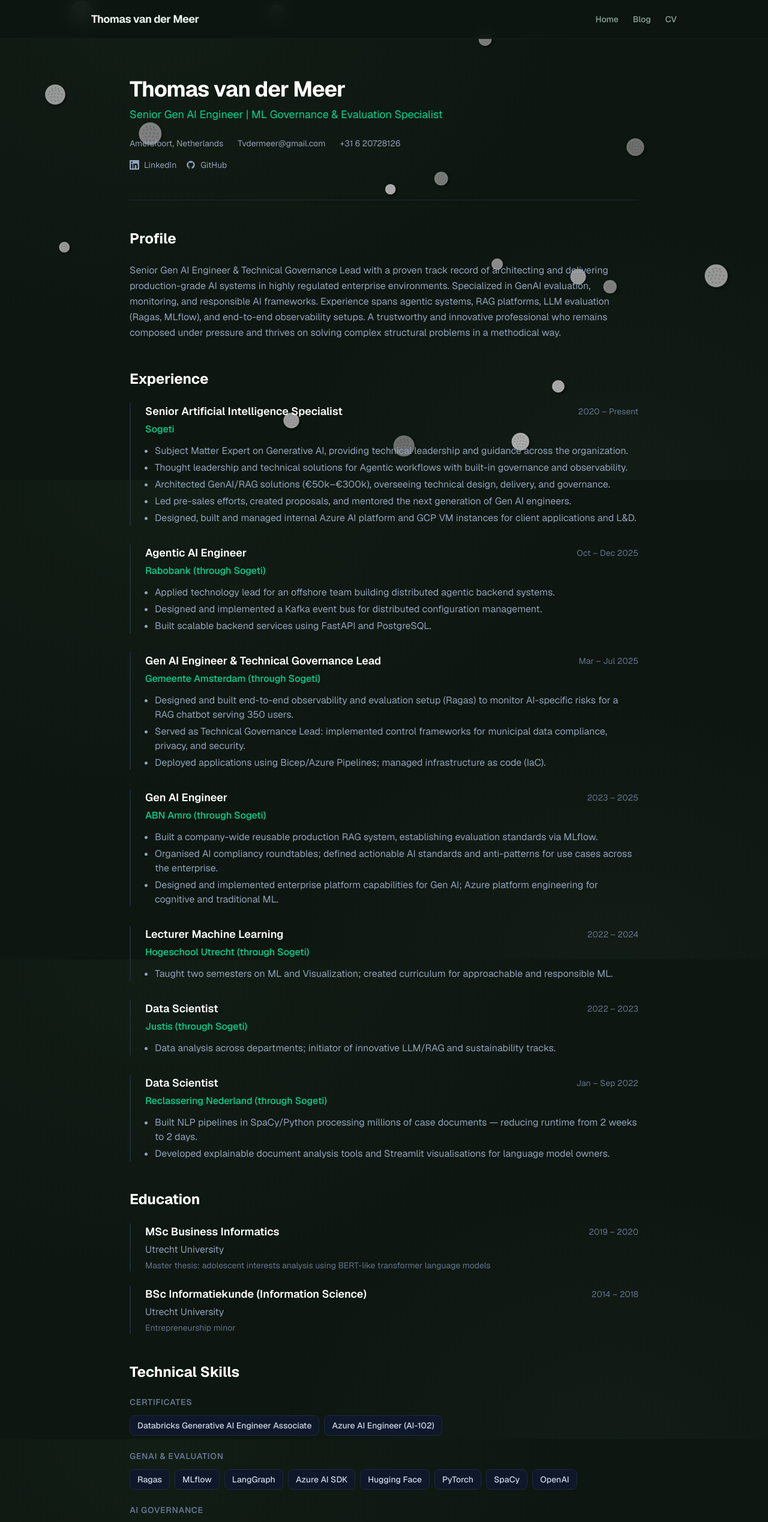
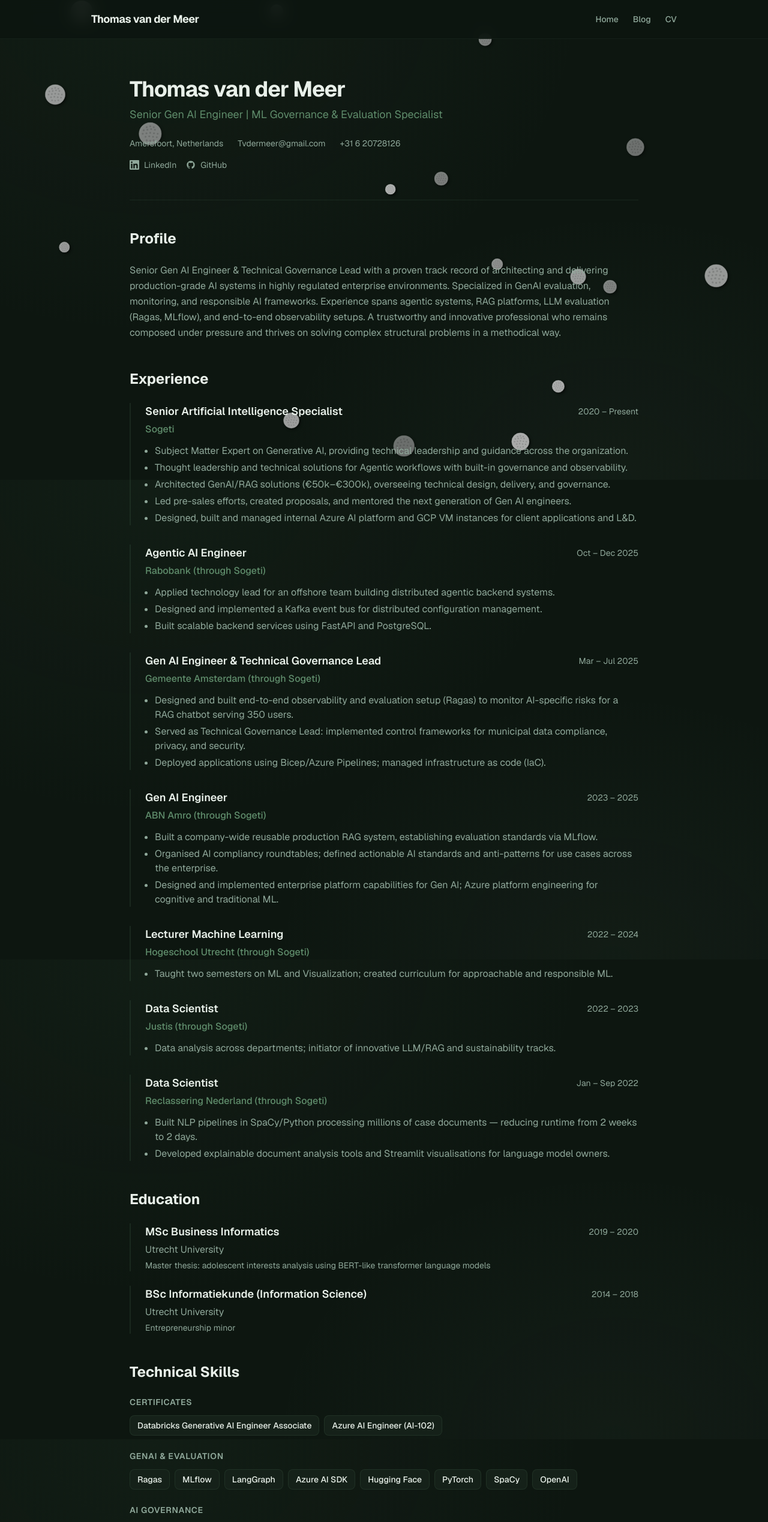
Before and after one commit to tvdermeer/homepage, a Next.js app: page /cv in a window 1280 px wide. Shown: the top 2538 px of the page at 60% size. Built offline with nearby package versions, Linux system fonts and the light colour scheme.

Commit message:
style: migrate CV and 404 pages to Forest Depths palette
Ultraworked with [Sisyphus](https://github.com/code-yeongyu/oh-my-openagent)

Co-authored-by: Sisyphus <clio-agent@sisyphuslabs.ai>

```diff
--- a/src/app/cv/page.tsx
+++ b/src/app/cv/page.tsx
@@ -116,14 +116,14 @@ const skills = [
 export default function CVPage() {
   return (
     <div className="mx-auto max-w-4xl px-4 py-16 sm:px-6">
-      <header className="mb-12 border-b border-slate-800 pb-12">
-        <h1 className="text-4xl font-bold tracking-tight text-white">Thomas van der Meer</h1>
-        <p className="mt-2 text-lg text-emerald-400">
+      <header className="mb-12 border-b border-[#5F8C6B]/15 pb-12">
+        <h1 className="text-4xl font-bold tracking-tight text-[#E8F0E9]">Thomas van der Meer</h1>
+        <p className="mt-2 text-lg text-[#5F8C6B]">
           Senior Gen AI Engineer | ML Governance & Evaluation Specialist
         </p>
-        <div className="mt-6 flex flex-wrap gap-x-6 gap-y-2 text-sm text-slate-400">
+        <div className="mt-6 flex flex-wrap gap-x-6 gap-y-2 text-sm text-[#8FA89A]">
           <span>Amersfoort, Netherlands</span>
-          <a href="mailto:Tvdermeer@gmail.com" className="hover:text-white transition-colors">
+          <a href="mailto:Tvdermeer@gmail.com" className="hover:text-[#5F8C6B] transition-colors">
             Tvdermeer@gmail.com
           </a>
           <span>+31 6 20728126</span>
@@ -133,7 +133,7 @@ export default function CVPage() {
             href={siteConfig.links.linkedin}
             target="_blank"
             rel="noopener noreferrer"
-            className="inline-flex items-center gap-2 text-sm text-slate-400 hover:text-white transition-colors"
+            className="inline-flex items-center gap-2 text-sm text-[#8FA89A] hover:text-[#5F8C6B] transition-colors"
           >
             <svg className="h-4 w-4" fill="currentColor" viewBox="0 0 24 24">
               <path d="M20.447 20.452h-3.554v-5.569c0-1.328-.027-3.037-1.852-3.037-1.853 0-2.136 1.445-2.136 2.939v5.667H9.351V9h3.414v1.561h.046c.477-.9 1.637-1.85 3.37-1.85 3.601 0 4.267 2.37 4.267 5.455v6.286zM5.337 7.433c-1.144 0-2.063-.926-2.063-2.065 0-1.138.92-2.063 2.063-2.063 1.14 0 2.064.925 2.064 2.063 0 1.139-.925 2.065-2.064 2.065zm1.782 13.019H3.555V9h3.564v11.452zM22.225 0H1.771C.792 0 0 .774 0 1.729v20.542C0 23.227.792 24 1.771 24h20.451C23.2 24 24 23.227 24 22.271V1.729C24 .774 23.2 0 22.222 0h.003z" />
@@ -144,7 +144,7 @@ export default function CVPage() {
             href={siteConfig.links.github}
             target="_blank"
             rel="noopener noreferrer"
-            className="inline-flex items-center gap-2 text-sm text-slate-400 hover:text-white transition-colors"
+            className="inline-flex items-center gap-2 text-sm text-[#8FA89A] hover:text-[#5F8C6B] transition-colors"
           >
             <svg className="h-4 w-4" fill="currentColor" viewBox="0 0 24 24">
               <path fillRule="evenodd" d="M12 2C6.477 2 2 6.484 2 12.017c0 4.425 2.865 8.18 6.839 9.504.5.092.682-.217.682-.483 0-.237-.008-.868-.013-1.703-2.782.605-3.369-1.343-3.369-1.343-.454-1.158-1.11-1.466-1.11-1.466-.908-.62.069-.608.069-.608 1.003.07 1.531 1.032 1.531 1.032.892 1.53 2.341 1.088 2.91.832.092-.647.35-1.088.636-1.338-2.22-.253-4.555-1.113-4.555-4.951 0-1.093.39-1.988 1.029-2.688-.103-.253-.446-1.272.098-2.65 0 0 .84-.27 2.75 1.026A9.564 9.564 0 0112 6.844c.85.004 1.705.115 2.504.337 1.909-1.296 2.747-1.027 2.747-1.027.546 1.379.202 2.398.1 2.651.64.7 1.028 1.595 1.028 2.688 0 3.848-2.339 4.695-4.566 4.943.359.309.678.92.678 1.855 0 1.338-.012 2.419-.012 2.747 0 .268.18.58.688.482A10.019 10.019 0 0022 12.017C22 6.484 17.522 2 12 2z" clipRule="evenodd" />
@@ -155,8 +155,8 @@ export default function CVPage() {
       </header>
 
       <section className="mb-12">
-        <h2 className="mb-6 text-2xl font-bold text-white">Profile</h2>
-        <p className="text-slate-400 leading-relaxed">
+        <h2 className="mb-6 text-2xl font-bold text-[#E8F0E9]">Profile</h2>
+        <p className="text-[#8FA89A] leading-relaxed">
           Senior Gen AI Engineer & Technical Governance Lead with a proven track record of architecting
           and delivering production-grade AI systems in highly regulated enterprise environments.
           Specialized in GenAI evaluation, monitoring, and responsible AI frameworks. Experience spans
@@ -167,16 +167,16 @@ export default function CVPage() {
       </section>
 
       <section className="mb-12">
-        <h2 className="mb-6 text-2xl font-bold text-white">Experience</h2>
+        <h2 className="mb-6 text-2xl font-bold text-[#E8F0E9]">Experience</h2>
         <div className="space-y-8">
           {experiences.map((exp) => (
-            <div key={exp.company + exp.period} className="border-l-2 border-slate-800 pl-6">
+            <div key={exp.company + exp.period} className="border-l-2 border-[#5F8C6B]/15 pl-6">
               <div className="flex flex-col justify-between gap-1 sm:flex-row sm:items-center">
-                <h3 className="text-lg font-semibold text-white">{exp.role}</h3>
-                <span className="text-sm text-slate-500">{exp.period}</span>
+                <h3 className="text-lg font-semibold text-[#E8F0E9]">{exp.role}</h3>
+                <span className="text-sm text-[#8FA89A]">{exp.period}</span>
               </div>
-              <p className="mt-1 font-medium text-emerald-400">{exp.company}</p>
-              <ul className="mt-3 list-disc space-y-1 pl-4 text-slate-400">
+              <p className="mt-1 font-medium text-[#5F8C6B]">{exp.company}</p>
+              <ul className="mt-3 list-disc space-y-1 pl-4 text-[#8FA89A]">
                 {exp.bullets.map((bullet, i) => (
                   <li key={i}>{bullet}</li>
                 ))}
@@ -187,34 +187,34 @@ export default function CVPage() {
       </section>
 
       <section className="mb-12">
-        <h2 className="mb-6 text-2xl font-bold text-white">Education</h2>
+        <h2 className="mb-6 text-2xl font-bold text-[#E8F0E9]">Education</h2>
         <div className="space-y-6">
           {education.map((edu) => (
-            <div key={edu.degree} className="border-l-2 border-slate-800 pl-6">
+            <div key={edu.degree} className="border-l-2 border-[#5F8C6B]/15 pl-6">
               <div className="flex flex-col justify-between gap-1 sm:flex-row sm:items-center">
-                <h3 className="text-lg font-semibold text-white">{edu.degree}</h3>
-                <span className="text-sm text-slate-500">{edu.year}</span>
+                <h3 className="text-lg font-semibold text-[#E8F0E9]">{edu.degree}</h3>
+                <span className="text-sm text-[#8FA89A]">{edu.year}</span>
               </div>
-              <p className="mt-1 text-slate-400">{edu.institution}</p>
-              <p className="mt-1 text-sm text-slate-500">{edu.details}</p>
+              <p className="mt-1 text-[#8FA89A]">{edu.institution}</p>
+              <p className="mt-1 text-sm text-[#8FA89A]">{edu.details}</p>
             </div>
           ))}
         </div>
       </section>
 
       <section>
-        <h2 className="mb-6 text-2xl font-bold text-white">Technical Skills</h2>
+        <h2 className="mb-6 text-2xl font-bold text-[#E8F0E9]">Technical Skills</h2>
         <div className="space-y-6">
           {skills.map((skillGroup) => (
             <div key={skillGroup.category}>
-              <h3 className="mb-3 text-sm font-semibold uppercase tracking-wider text-slate-500">
+              <h3 className="mb-3 text-sm font-semibold uppercase tracking-wider text-[#8FA89A]">
                 {skillGroup.category}
               </h3>
               <div className="flex flex-wrap gap-2">
                 {skillGroup.items.map((skill) => (
                   <span
                     key={skill}
-                    className="rounded-lg bg-slate-900 px-3 py-1.5 text-sm font-medium text-slate-300 border border-slate-800"
+                    className="rounded-lg bg-[#152119] px-3 py-1.5 text-sm font-medium text-[#E8F0E9] border border-[#5F8C6B]/15"
                   >
                     {skill}
                   </span>
--- a/src/app/not-found.tsx
+++ b/src/app/not-found.tsx
@@ -9,7 +9,7 @@ export default function NotFound() {
       </p>
       <Link
         href="/"
-        className="mt-8 inline-flex items-center rounded-lg bg-emerald-600 px-6 py-3 text-sm font-semibold text-white hover:bg-emerald-500 transition-colors"
+        className="mt-8 inline-flex items-center rounded-lg bg-[#5F8C6B] px-6 py-3 text-sm font-semibold text-white hover:bg-[#4a7a57] transition-colors"
       >
         Go back home
       </Link>
```
